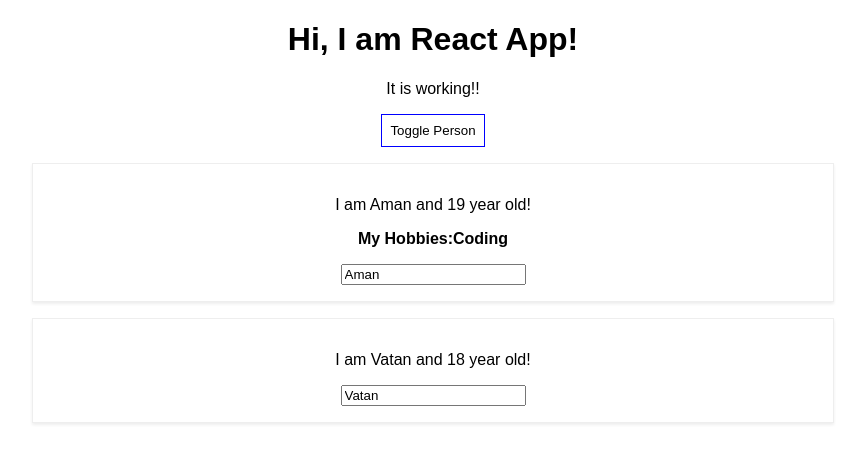
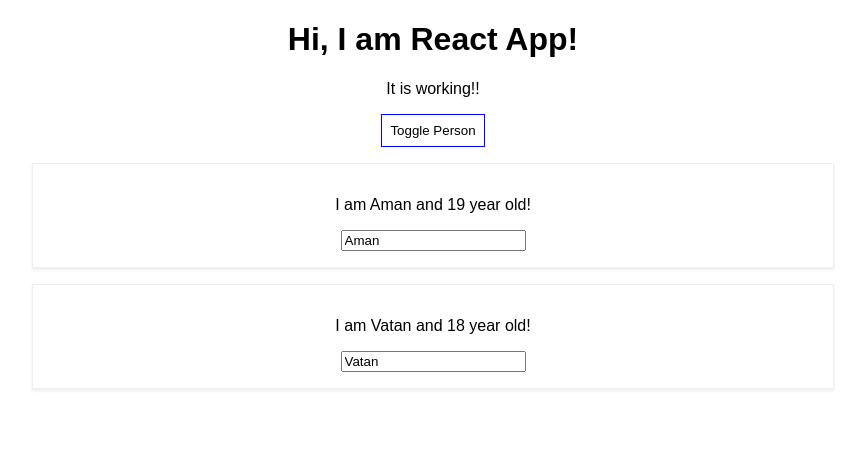
Before and after one commit to amanprateek123/React, a React (Create React App) app in the folder myapp/: page / in a window 1280 px wide. Both pictures are taken after a click on the button "Toggle Person". Shown: the top 462 px of the page, without its empty margins (207-1072 px from the left). Built offline with nearby package versions, Linux system fonts and the light colour scheme.

Commit message:
Oiutputing List

```diff
--- a/myapp/src/App.js
+++ b/myapp/src/App.js
@@ -1,6 +1,7 @@
 import React, { Component } from 'react';
 import './App.css';
 import Person from './Person/Person';
+import person from './Person/Person';
 
 class App extends Component {
  state = {
@@ -43,8 +44,10 @@ cursor: 'pointer'
   if(this.state.showPerson===true)
   {
     persons=( <div>
-          <Person name={this.state.persons[0].name} age={this.state.persons[0].age} click={this.switchHandler} changed={this.changeHandler}>My Hobbies:Coding</Person>
-          <Person name={this.state.persons[1].name} age={this.state.persons[1].age} />
+         {this.state.persons.map(person => {
+           return <Person
+            name={person.name} age={person.age}/>
+         })}
     </div> )
   }
 
```
